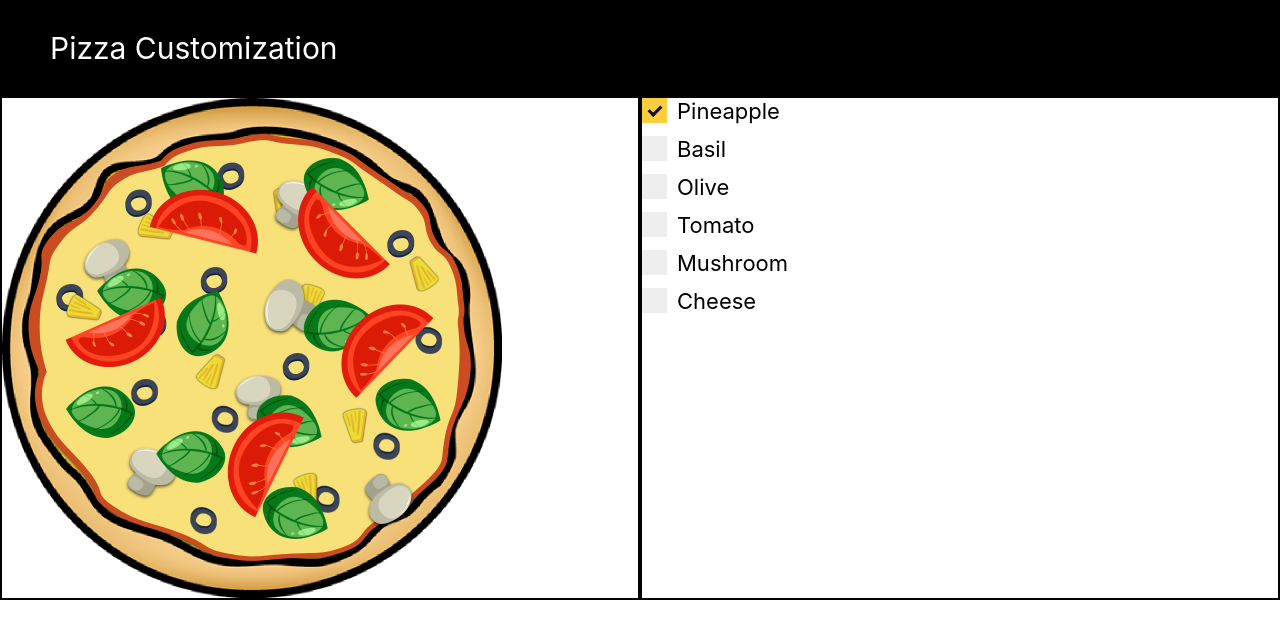
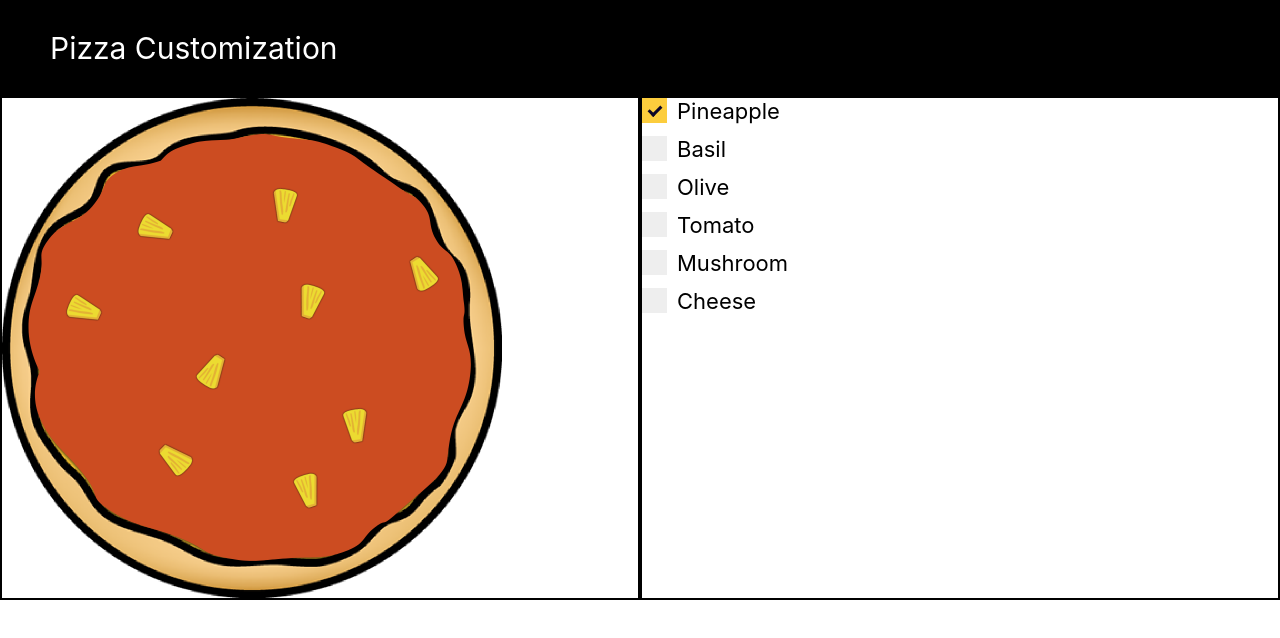
Before and after one commit to Zyar3k/pizza_custom, a React (Create React App) app: page / in a window 1280 px wide. Both pictures are taken after a click on the label "Pineapple". Shown: the top 638 px of the page. Built offline with nearby package versions, Linux system fonts and the light colour scheme.

Commit message:
Add animation to project

```diff
--- a/package.json
+++ b/package.json
@@ -6,6 +6,7 @@
     "@testing-library/jest-dom": "^4.2.4",
     "@testing-library/react": "^9.3.2",
     "@testing-library/user-event": "^7.1.2",
+    "framer-motion": "^2.6.2",
     "react": "^16.13.1",
     "react-dom": "^16.13.1",
     "react-router-dom": "^5.2.0",
--- a/src/components/Customize/Customize.css
+++ b/src/components/Customize/Customize.css
@@ -17,6 +17,12 @@
   position: absolute;
   height: 100%;
   width: 100%;
+  margin-top: -100px;
+}
+
+.cheese {
+  width: 100%;
+  position: absolute;
 }
 
 .pizzaBase {
@@ -153,3 +159,18 @@
   border-radius: 50%;
   background: white;
 }
+
+.z1 {
+  z-index: 1;
+}
+
+.z2 {
+  z-index: 2;
+}
+
+.z3 {
+  z-index: 3;
+}
+.z4 {
+  z-index: 4;
+}
--- a/src/components/Customize/Customize.js
+++ b/src/components/Customize/Customize.js
@@ -7,6 +7,7 @@
 import Mushroom from '../../assets/Mushroom.png';
 import Basil from '../../assets/Basil.png';
 import Tomato from '../../assets/Tomato.png';
+import { motion } from 'framer-motion';
 
 
 export default function Customize({ingredients, setIngredients}) {
@@ -23,13 +24,86 @@
     <div className='customCont'>
       <div className='pizzaCont'>
         <div className='imgWrapper'>
-          <img src={Cheese} alt='Cheese' className='ingredients' />
+          {/* <img src={Cheese} alt='Cheese' className='ingredients' />
           <img src={Olive} alt='Olive' className='ingredients' />
           <img src={Pineapple} alt='Pineapple' className='ingredients' />
           <img src={Mushroom} alt='Mushroom' className='ingredients' />
           <img src={Basil} alt='Basil' className='ingredients' />
           <img src={Tomato} alt='Tomato' className='ingredients' />
-          <img src={Base} alt='Pizza Base' className='pizzaBase'  />
+          <img src={Base} alt='Pizza Base' className='pizzaBase'  /> */}
+          <motion.div
+            initial={{ opacity: 0 }}
+            animate={{
+              y: ingredients["basil"] ? 100 : -100,
+              opacity: ingredients["basil"] ? 1 : 0,
+            }}
+            transition={{ duration: 1 }}
+            className="ingredients z4"
+          >
+            <img src={Basil} alt="Pizza Base" height="100%" width="100%" />
+          </motion.div>
+          <motion.div
+            initial={{ opacity: 0 }}
+            animate={{
+              y: ingredients["olive"] ? 100 : -100,
+              opacity: ingredients["olive"] ? 1 : 0,
+            }}
+            transition={{ duration: 1 }}
+            className="ingredients z4"
+          >
+            <img src={Olive} alt="Pizza Base" height="100%" width="100%" />
+          </motion.div>
+
+          <motion.div
+            initial={{ opacity: 0 }}
+            animate={{
+              y: ingredients["pineapple"] ? 100 : -100,
+              opacity: ingredients["pineapple"] ? 1 : 0,
+            }}
+            transition={{ duration: 1 }}
+            className="ingredients z3"
+          >
+            <img src={Pineapple} alt="Pizza Base" height="100%" width="100%" />
+          </motion.div>
+          <motion.div
+            initial={{ opacity: 0 }}
+            animate={{
+              y: ingredients["tomato"] ? 100 : -100,
+              opacity: ingredients["tomato"] ? 1 : 0,
+            }}
+            transition={{ duration: 1 }}
+            className="ingredients z4"
+          >
+            <img src={Tomato} alt="Tomato" height="100%" width="100%" />
+          </motion.div>
+          <motion.div
+            initial={{ scale: 0 }}
+            animate={{
+              // y: ingredients["cheese"] ? 100 : -100,
+              // opacity: ingredients["cheese"] ? 1 : 0,
+              scale: ingredients["cheese"] ? 1 : 0,
+            }}
+            transition={{ duration: 0.3 }}
+            className="cheese z1"
+          >
+            <img src={Cheese} alt="Cheese" height="100%" width="100%" />
+          </motion.div>
+
+          <motion.div
+            initial={{ opacity: 0 }}
+            animate={{
+              y: ingredients["mushroom"] ? 100 : -100,
+              opacity: ingredients["mushroom"] ? 1 : 0,
+            }}
+            transition={{ duration: 1 }}
+            className="ingredients z4"
+          >
+            <img src={Mushroom} alt="Pizza Base" height="100%" width="100%" />
+          </motion.div>
+
+          <motion.div transition={{ duration: 1 }} className="">
+            <img src={Base} alt="Pizza Base" height="100%" width="100%" />
+          </motion.div>
         </div>
       </div>
       <div className='checkCont'>
```
Also changed, not shown: 1 other file (tests, documents, lock files or other folders).
